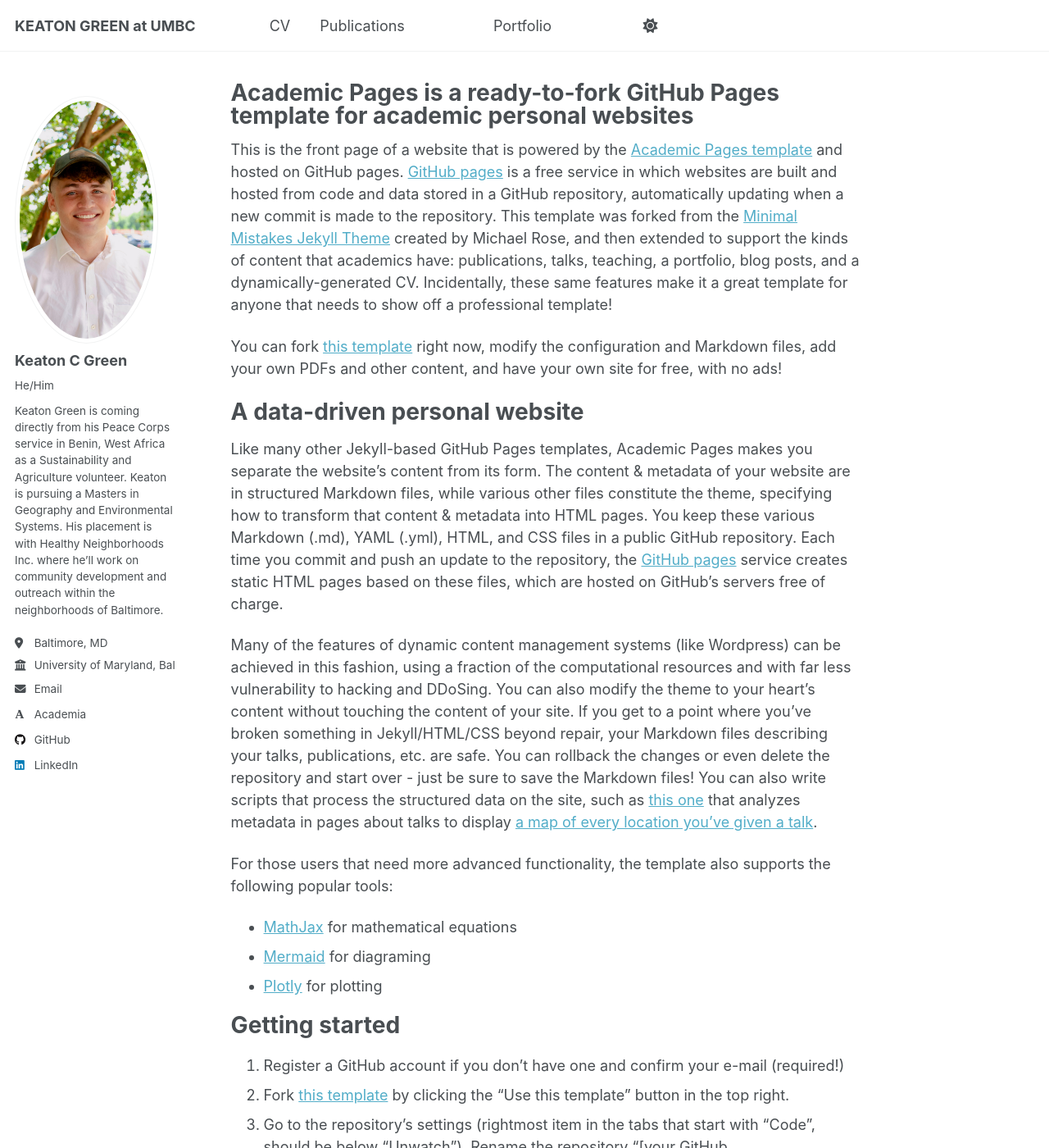
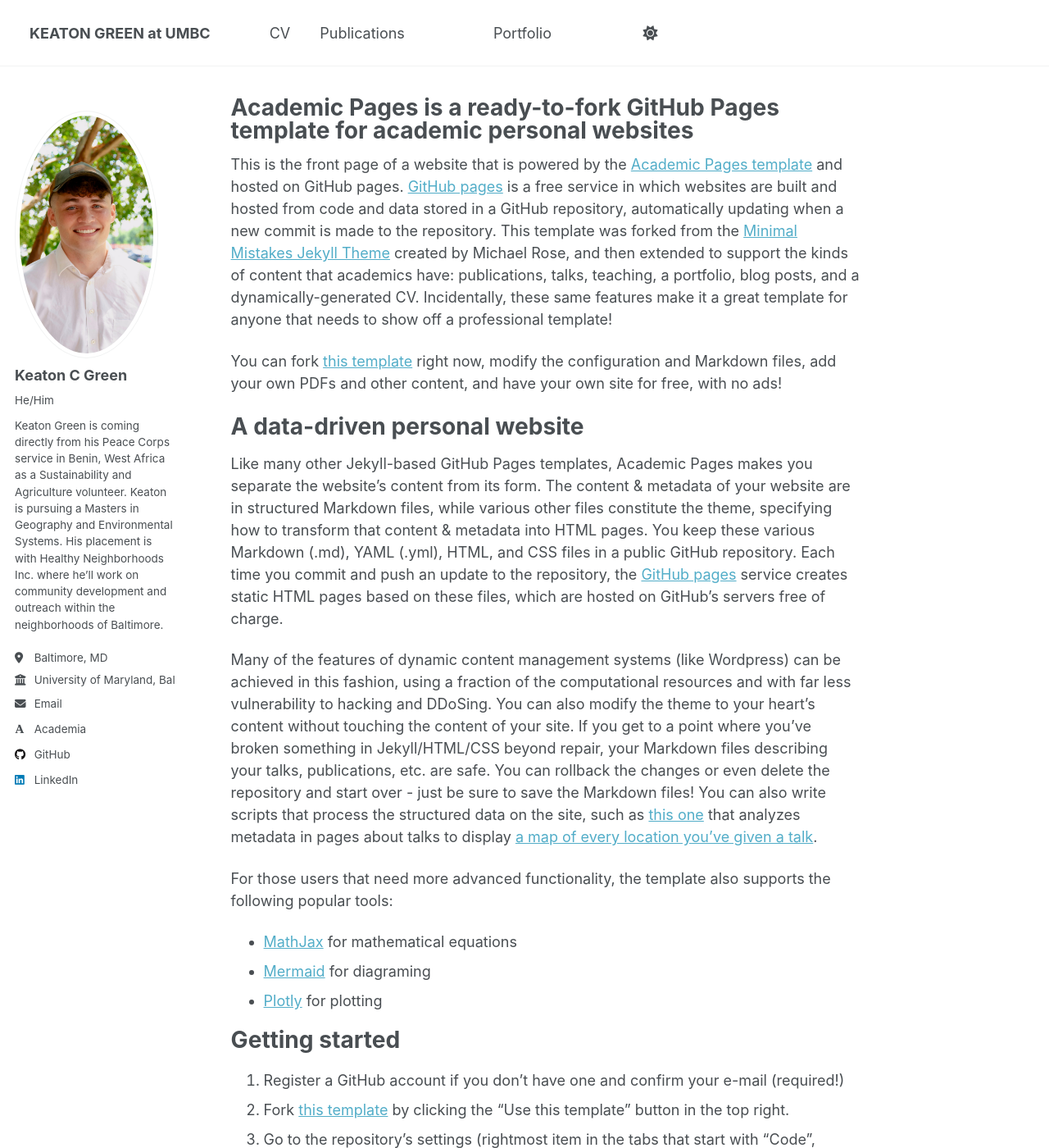
Before and after one commit to K3ATON-G1/K3ATON-G1.github.io, a Jekyll site: the page built from _pages/about.md, in a window 1280 px wide and 1400 px high. Shown: the whole window at 82% size. Built offline with Jekyll 4.4.1, drawn with Linux system fonts in a browser that asks for light colours; some web fonts are replaced; a script that is not in the unit is left out.

Commit message:
Update _masthead.scss

```diff
--- a/_sass/layout/_masthead.scss
+++ b/_sass/layout/_masthead.scss
@@ -27,7 +27,7 @@
   &__inner-wrap {
     @include container;
     @include clearfix;
-    padding: 0.5em 1em;
+    padding: 1em 2em;
     font-family: $sans-serif-narrow;
 
     @include breakpoint($x-large) {
@@ -61,7 +61,7 @@
   white-space: nowrap;
 
   &--lg {
-    padding-right: 1em;
+    padding-right: 1em 2em;
     font-weight: 700;
   }
 }
```
